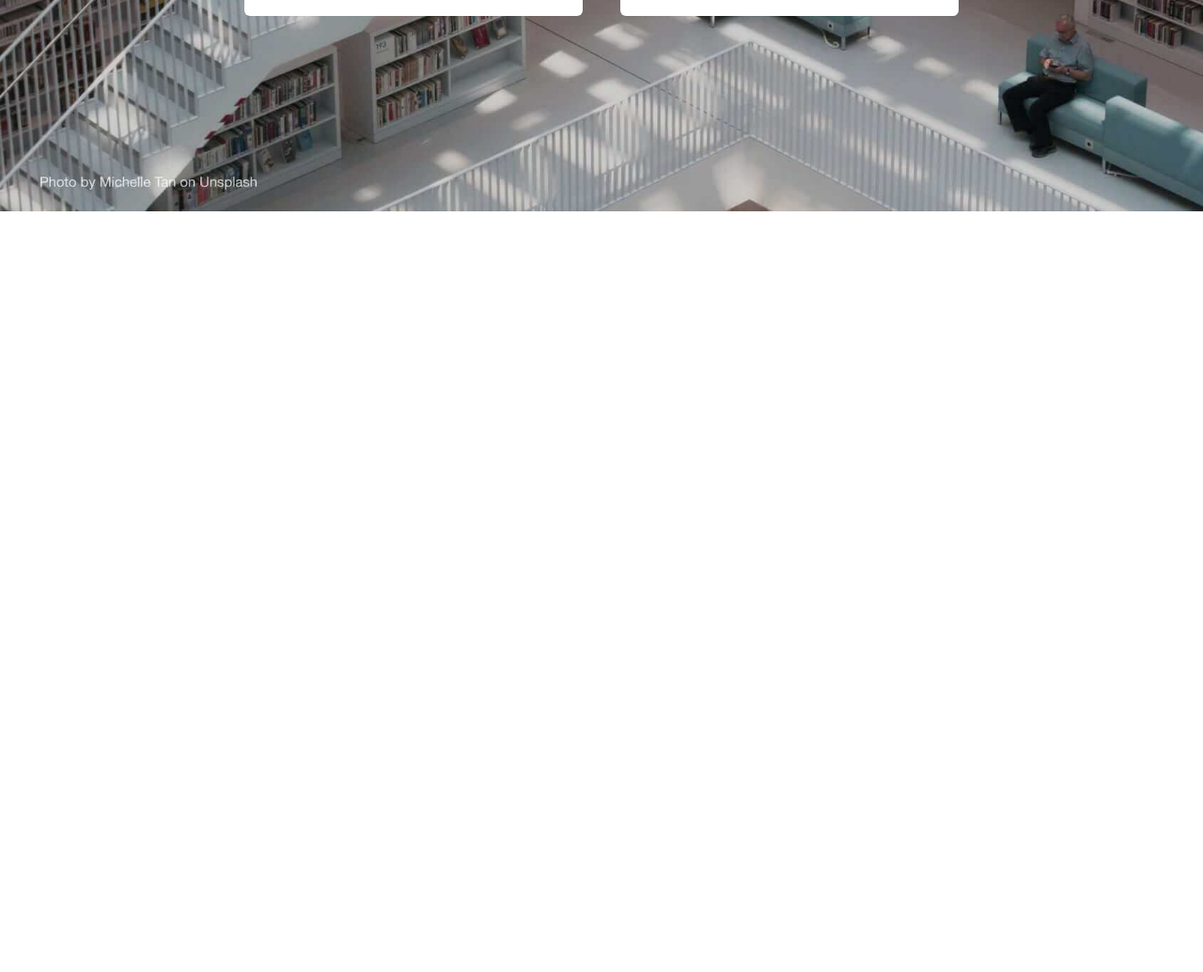
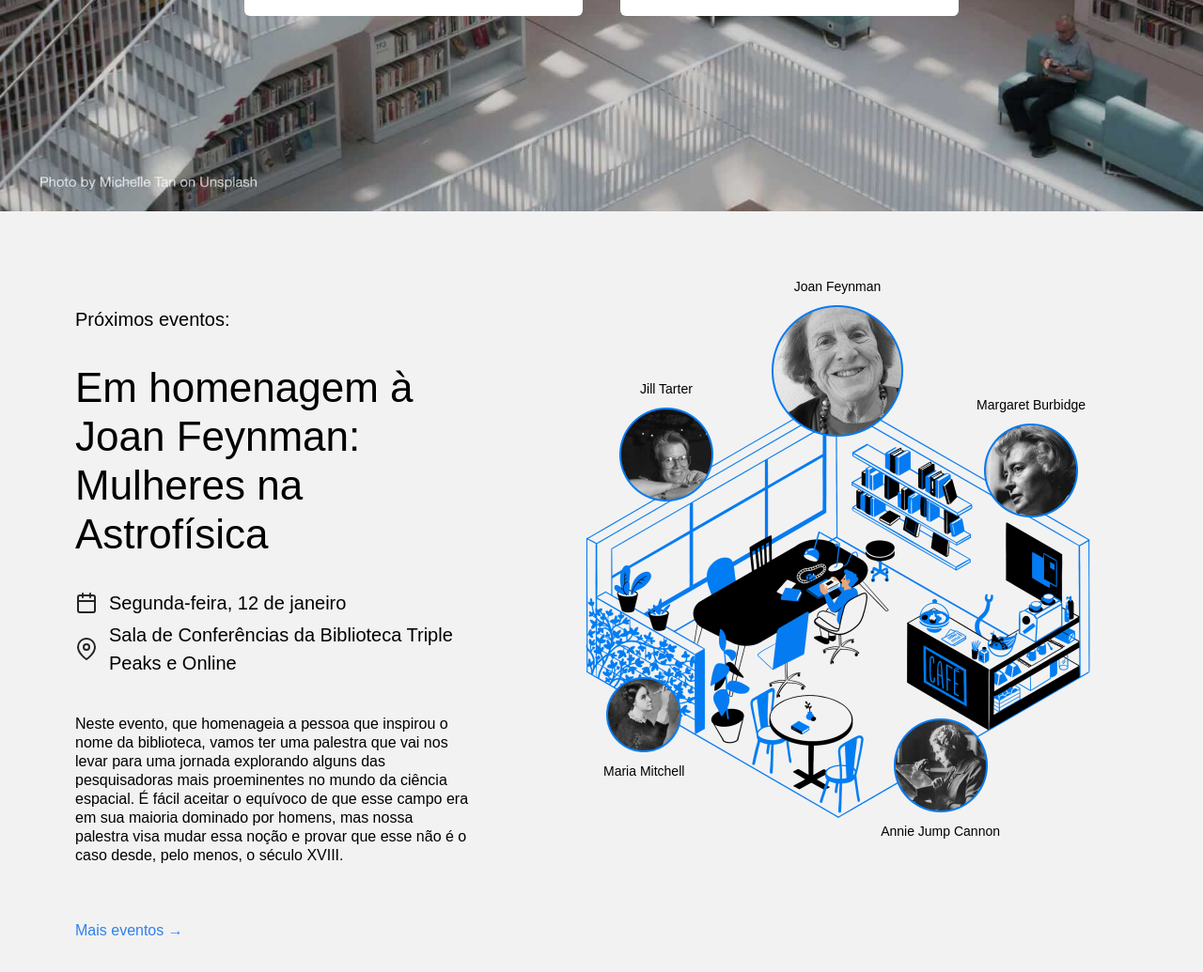
Before and after one commit to diegokpu/web_project_library, a plain HTML site: page index.html in a window 1280 px wide. Shown: the part 1937-2972 px from the top of the page at 94% size. Before the commit the page ends 2162 px from the top, so only its background shows below. Drawn offline with Linux system fonts and the light colour scheme.

Commit message:
commit 16-09-2025

```diff
--- a/index.html
+++ b/index.html
@@ -23,7 +23,7 @@
               <a class="nav__link" href="#staff">Escolhas da Equipe</a>
             </li>
             <li>
-              <a class="nav__link" href="#eventos">Eventos</a>
+              <a class="nav__link" href="#events">Eventos</a>
             </li>
             <li>
               <a class="nav__link" href="#membros">Seja um membro</a>
@@ -48,10 +48,10 @@
             alt="Ilustração 'Dentro da biblioteca'"
             class="header__image"
           />
-          </div>
-          <div class="header__footer">
-            <p class="header__address">Triple Peaks, 200 Success Avenue</p>
-          </div>
+        </div>
+        <div class="header__footer">
+          <p class="header__address">Triple Peaks, 200 Success Avenue</p>
+        </div>
       </header>
       <main class="content">
         <section class="staff" id="staff">
@@ -129,6 +129,91 @@
             </li>
           </ul>
         </section>
+        <section class="events" id="events">
+          <div class="events__content">
+            <h2 class="events__heading">Próximos eventos:</h2>
+            <h3 class="events__title">
+              Em homenagem à Joan Feynman: Mulheres na Astrofísica
+            </h3>
+            <div class="event-info events__info-section">
+              <div class="event-info__item">
+                <img
+                  src="./images/icon_calendar.svg"
+                  alt="Calendar icon"
+                  class="event-info__icon"
+                />
+                <p class="event-info__text">Segunda-feira, 12 de janeiro</p>
+              </div>
+              <div class="event-info__item">
+                <img
+                  src="./images/icon_pin.svg"
+                  alt="Pin icon"
+                  class="event-info__icon"
+                />
+                <p class="event-info__text">
+                  Sala de Conferências da Biblioteca Triple Peaks e Online
+                </p>
+              </div>
+            </div>
+            <p class="events__description">
+              Neste evento, que homenageia a pessoa que inspirou o nome da
+              biblioteca, vamos ter uma palestra que vai nos levar para uma
+              jornada explorando alguns das pesquisadoras mais proeminentes no
+              mundo da ciência espacial. É fácil aceitar o equívoco de que esse
+              campo era em sua maioria dominado por homens, mas nossa palestra
+              visa mudar essa noção e provar que esse não é o caso desde, pelo
+              menos, o século XVIII.
+            </p>
+            <a href="#" class="events__more">Mais eventos &rarr;</a>
+          </div>
+          <div class="events__cover">
+            <img
+              src="./images/cafe.png"
+              alt="Sala de cafe"
+              class="events__image"
+            />
+            <div class="person person_name_feynman">
+              <p class="person__caption">Joan Feynman</p>
+              <img
+                src="./images/person_feynman.png"
+                alt="Joan Feynman"
+                class="person__image person__image_size_l"
+              />
+            </div>
+            <div class="person person_name_burbidge">
+              <p class="person__caption">Margaret Burbidge</p>
+              <img
+                src="./images/person_burbidge.png"
+                alt="Margaret Burbidge"
+                class="person__image person__image_size_m"
+              />
+            </div>
+            <div class="person person_name_cannon">
+              <img
+                src="./images/person_cannon.png"
+                alt="Annie Jump Cannon"
+                class="person__image person__image_size_m"
+              />
+              <p class="person__caption">Annie Jump Cannon</p>
+            </div>
+            <div class="person person_name_tarter">
+              <p class="person__caption">Jill Tarter</p>
+              <img
+                src="./images/person_tarter.png"
+                alt="Jill Tarter"
+                class="person__image person__image_size_m"
+              />
+            </div>
+            <div class="person person_name_mitchell">
+              <img
+                src="./images/person_mitchell.png"
+                alt="Maria Mitchell"
+                class="person__image person__image_size_s"
+              />
+              <p class="person__caption">Maria Mitchell</p>
+            </div>
+          </div>
+        </section>
       </main>
     </div>
   </body>
--- a/styles/style.css
+++ b/styles/style.css
@@ -159,3 +159,133 @@
   color: #838383;
   margin-top: auto;
 }
+
+.events {
+  padding: 100px 0 120px 80px;
+  display: flex;
+  align-items: start;
+  justify-content: space-between;
+  box-sizing: border-box;
+  background-color: #f2f2f2;
+}
+
+.events__content {
+  flex-basis: 580px;
+}
+
+.events__heading {
+  font-size: 20px;
+  font-weight: 500;
+  line-height: 30px;
+  margin: 0;
+}
+
+.events__title {
+  font-size: 44px;
+  font-weight: 500;
+  line-height: 52px;
+  margin: 32px 0 0;
+}
+
+.events__info-section {
+  margin-top: 32px;
+}
+
+.event-info__item {
+  display: flex;
+  align-items: center;
+  margin-bottom: 4px;
+  font-weight: 500;
+}
+
+.event-info__icon {
+  background-repeat: no-repeat;
+  background-position: center;
+  margin-right: 12px;
+  width: 24px;
+  height: 24px;
+}
+
+.event-info__text {
+  font-size: 20px;
+  font-weight: 500;
+  line-height: 30px;
+  margin: 0;
+}
+
+.events__description {
+  margin: 40px 0 60px;
+}
+
+.events__more {
+  color: #2f80ed;
+  text-decoration: none;
+}
+
+.events__cover {
+  flex-grow: 1;
+  flex-shrink: 0;
+  flex-basis: 780px;
+  max-width: 780px;
+  position: relative;
+}
+
+.events__image {
+  max-width: 100%;
+}
+
+.person {
+  position: absolute;
+  display: flex;
+  align-items: center;
+  flex-direction: column;
+  gap: 10px;
+}
+
+.person_name_feynman {
+  right: 319px;
+  top: -30px;
+  /* Use os valores corretos das propriedades top/right/bottom/left para posicionar o elemento */
+}
+
+.person_name_burbidge {
+  top: 96px;
+  right: 125px;
+}
+
+.person_name_cannon {
+  bottom: 18px;
+  right: 216px;
+}
+
+.person_name_mitchell {
+  bottom: 82px;
+  left: 142px;
+}
+
+.person_name_tarter {
+  top: 79px;
+  left: 159px;
+}
+
+.person__image {
+  max-width: 100%;
+}
+
+.person__image_size_l {
+  width: 140px;
+}
+
+.person__image_size_m {
+  width: 100px;
+}
+
+.person__image_size_s {
+  width: 80px;
+}
+
+.person__caption {
+  text-align: center;
+  font-size: 14px;
+  margin: 0;
+}
```
Also changed, not shown: images/cafe.png (added), images/facebook_white.svg (added), images/icon_calendar.svg (added), images/icon_pin.svg (added), images/icon_step_finish.svg (added), images/icon_step_forward.svg (added), images/instagram_white.svg (added), images/logo_white.svg (added), images/person_burbidge.png (added), images/person_cannon.png (added), images/person_feynman.png (added), images/person_mitchell.png (added), images/person_tarter.png (added).
